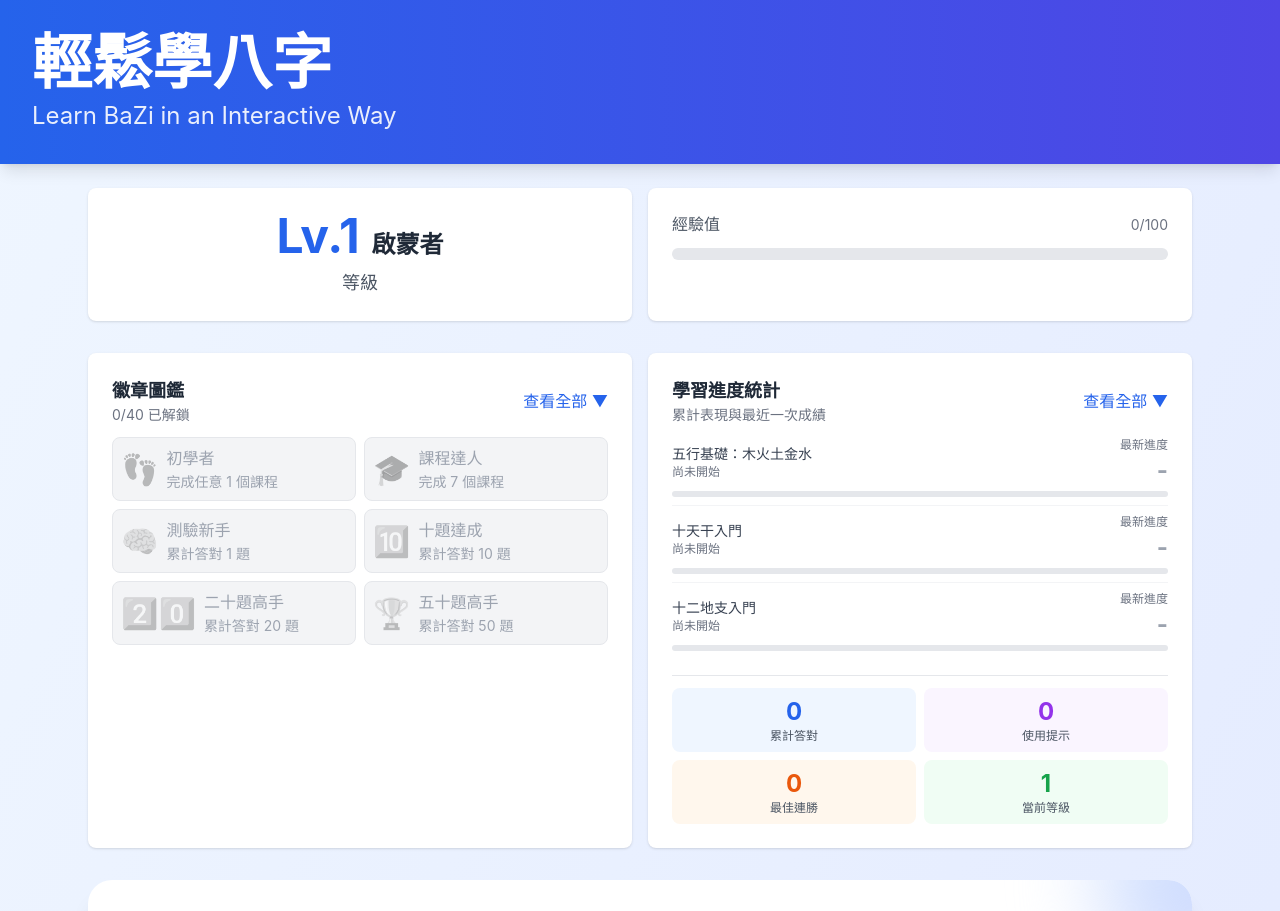
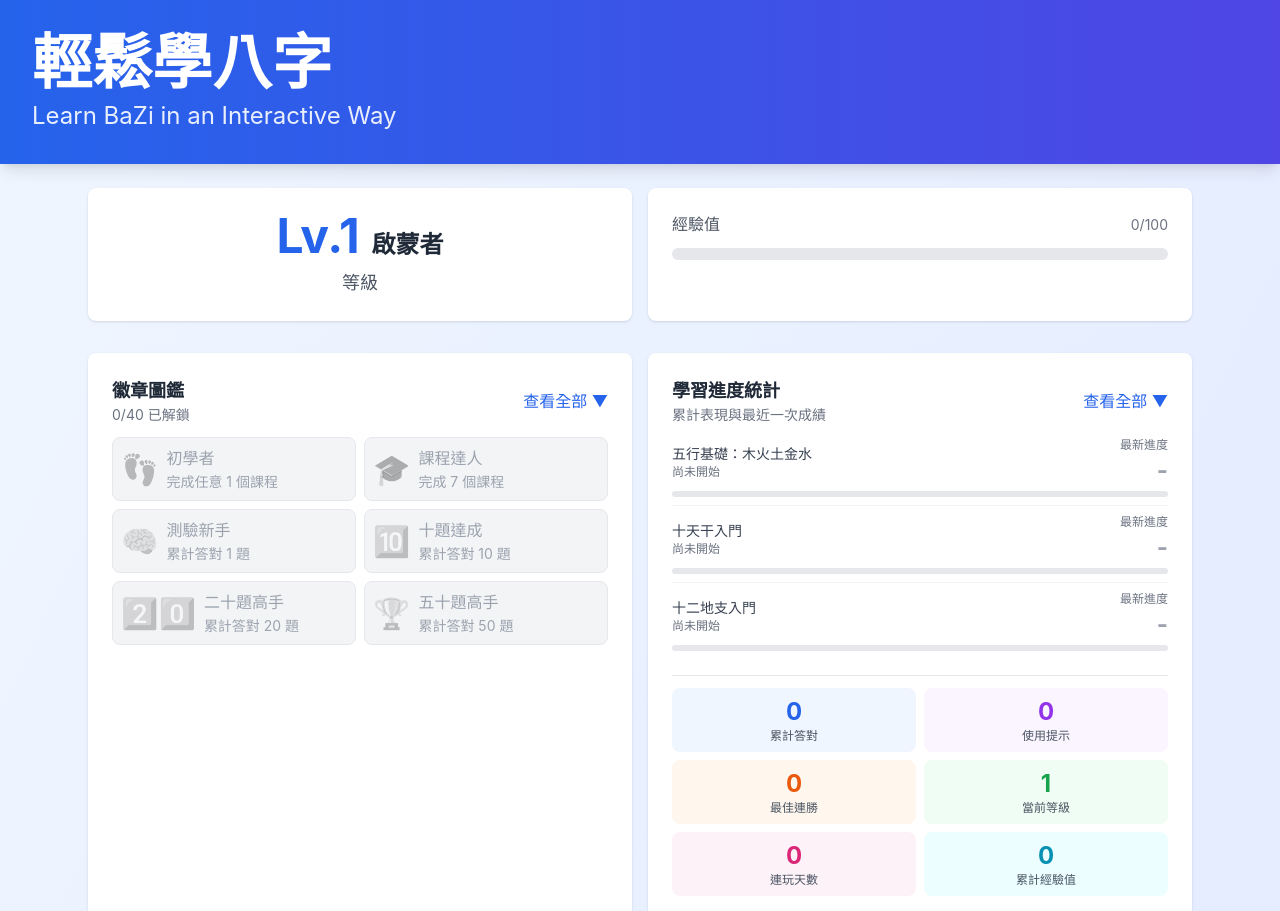
Before and after one commit to insilencio-app/bazi-game, a React (Vite) app: page / in a window 1280 px wide. Shown: the top 911 px of the page. Built offline with nearby package versions, Linux system fonts and the light colour scheme.

Commit message:
Add daily streak and total XP to Overall Stats display

```diff
--- a/src/pages/HomePage.tsx
+++ b/src/pages/HomePage.tsx
@@ -997,6 +997,14 @@ export const HomePage: React.FC = () => {
                       <p className="text-xl sm:text-2xl font-bold text-green-600">{levelProgress.level}</p>
                       <p className="text-xs text-gray-600">當前等級</p>
                     </div>
+                    <div className="text-center p-2 bg-pink-50 rounded-lg">
+                      <p className="text-xl sm:text-2xl font-bold text-pink-600">{userProgress.dailyStreak}</p>
+                      <p className="text-xs text-gray-600">連玩天數</p>
+                    </div>
+                    <div className="text-center p-2 bg-cyan-50 rounded-lg">
+                      <p className="text-xl sm:text-2xl font-bold text-cyan-600">{userProgress.totalXp}</p>
+                      <p className="text-xs text-gray-600">累計經驗值</p>
+                    </div>
                   </div>
                 </div>
               </div>
```
